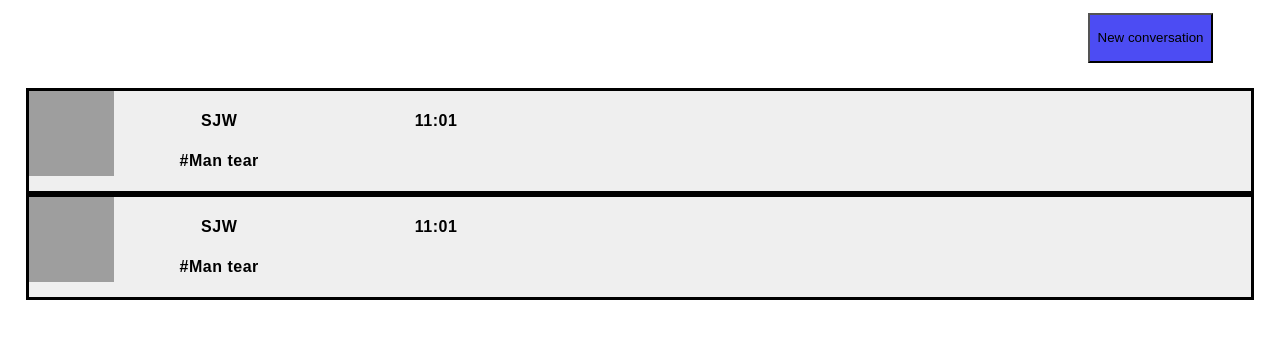
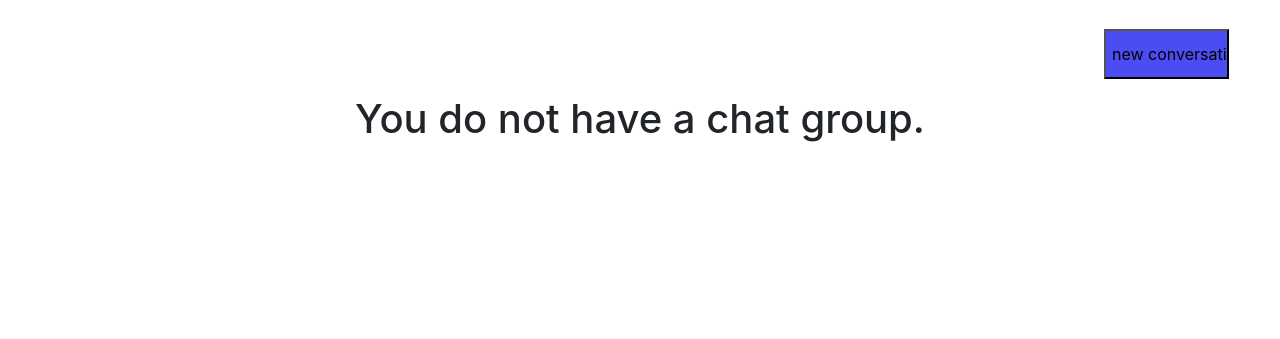
Before and after one commit to Frantkich/chat, a Symfony app: template templates/c_conversation/listConversation.html.twig in a window 1280 px wide. Shown: the part 80-419 px from the top of the page. Run offline with Twig, Linux system fonts and the light colour scheme; the template is opened without the code that fills it, so the values that code supplies are empty; some libraries are stand-ins or nearby versions; grey boxes are pictures that could not be loaded.

Commit message:
formmodification4

```diff
--- a/src/Controller/CConversationController.php
+++ b/src/Controller/CConversationController.php
@@ -9,6 +9,8 @@ use Symfony\Component\HttpFoundation\Request;
 
 use App\Entity\User;
 use App\Entity\Group;
+use App\Entity\Message;
+
 
 use App\Form\GroupType;
 
@@ -43,7 +45,7 @@ class CConversationController extends AbstractController
    		$post = $manager -> find(Message::class,$id);
 
    		//2 : Afficher la vue (avec les data transmises)
-   		return $this -> render('post/show.html.twig', [
+   		return $this -> render('c_conversation/Conversation.html.twig', [
    			'post' => $post
    		]);
    	}
--- a/templates/base.html.twig
+++ b/templates/base.html.twig
@@ -1,5 +1,9 @@
 <!DOCTYPE html>
 <html>
+	<head>
+		<link rel="stylesheet" href="https://stackpath.bootstrapcdn.com/font-awesome/4.7.0/css/font-awesome.min.css">
+		<link rel="stylesheet" href="https://stackpath.bootstrapcdn.com/bootstrap/4.4.1/css/bootstrap.min.css">
+	</head>
 	<body>
 
 	    <header>
--- a/templates/c_conversation/Conversation.html.twig
+++ b/templates/c_conversation/Conversation.html.twig
@@ -1,3 +1,5 @@
+{% extends 'base.html.twig' %}
+
 {% block content %}
 
 Vous etes sur la page de la conversation.
--- a/templates/c_conversation/listConversation.html.twig
+++ b/templates/c_conversation/listConversation.html.twig
@@ -3,65 +3,46 @@
 {% block content %}
 
 	<div class="new_grp">
-		<a href="{{ path('creaConversation') }}"><input type="submit" id='bouton' value="New conversation"></a>
+		<a href="{{ path('creaConversation') }}"><input type="submit" value='new conversation' id='bouton' ></a>
 	</div>
+
+	{% if user.groups is empty %}
+		<h1>You do not have a chat group.</h1>
+	{% else %}
+
+		{% for group in user.groups %}
+
+
 			<div class="container">
 				<div class="firstGroup">
 					<div class="grpImg">
 						<img src="bvibes.jpg">
 					</div>
-			<!-- <div class="grpName">
-				<p>SJW</p>
-				<span class="time">11:01</span>
-			</div>
-			<div class="lstMsg">
-				<p>#Man tear</p>
-			</div> -->
 					<table class="space">
 					<tr>
-    			<th>SJW</th>
+		    			<th>{{ group.nom }}</th>
 		    			<th></th>
 		    			<th></th>
-    			<th><span class="time">11:01</span></th>
+		    			<th></th>
+		    			<th></th>
+		    			<th></th>
+		    			<th></th>
+		    			<th></th>
+		    			<th><span class="time">{{ group.date|date('d/m/Y') }} à {{ group.date|date('H:i:s') }}</span></th>
 		  			</tr>
 		  			<tr>
 		  				<th>#Man tear</th>
 		  			</tr>
 					</table>
-		</div>
-
-		<div class="secondGroup">
-			<div class="grpImg">
-				<img src="bvibes.jpg">
-			</div>
-			<!-- <div class="grpName">
-				<p>SJW</p>
-				<span class="time">11:01</span>
-			</div>
-			<div class="lstMsg">
-				<p>#Man tear</p>
-			</div> -->
-			<table class="space">
-			<tr>
-    			<th>SJW</th>
-    			<th></th>
-    			<th></th>
-    			<th><span class="time">11:01</span></th>
-  			</tr>
-  			<tr>
-  				<th>#Man tear</th>
-  			</tr>
-			</table>
-
+					<div class="icone">
+						<a href="{{ path('conversation', {id : group.id} ) }}"><i class="fa fa-arrow-right fa-5x" aria-hidden="true"></i></a>
 					</div>
 				</div>
 
-
-	{% for group in user.groups %}
-
-		<strong>Warning!</strong> {{ group.nom }}
+			</div>
 
 		{% endfor %}
+	{% endif %}
 
 	<style>
 
@@ -69,7 +50,6 @@
 	{
 		width: 250px;
 		height: 125px;
-
 
 	}
 	.new_grp
@@ -89,7 +69,7 @@
 	{
 		margin-top: 1%;
 		margin: 2%;
-			max-width: 100%;
+		max-width: 95%;
 		font-family: sans-serif;
 		letter-spacing: 0.5px;
 	}
@@ -98,7 +78,7 @@
 		height: 10%;
 		overflow-y:auto;
 		background: #efefef none repeat scroll 0 0;
-			border-style: solid;
+		/*border-style: solid;*/
 	}
 	.grpImg
 	{
@@ -113,18 +93,45 @@
 		height: 85%;
 	}
 
+	th
+	{
+		width: 75%;
+		height: 50%;
+	}
 	.space
 	{
 		border-spacing: 50px 20px;
 	}
-
 	.secondGroup
 	{
 		height: 10%;
 		overflow-y:auto;
 		background: #efefef none repeat scroll 0 0;
-			border-style: solid;
+		/*border-style: solid;*/
 
+	}
+	div
+	{
+		margin: auto;
+		padding: 1rem;
+		margin-top: 1%;
+		margin-right: 1%;
+	}
+	.icone
+	{
+		float: right;
+		margin-top: auto;
+		vertical-align: middle;
+	}
+	table
+	{
+		font-size: 50px;
+	}
+
+	h1{
+        padding-bottom: 3vh;
+        margin: 0;
+        text-align: center;
     }
 	</style>
 {% endblock %}
```
Also changed, not shown: public/photo/fleche.png (added). Lines whose indentation alone changed are shown as unchanged.
